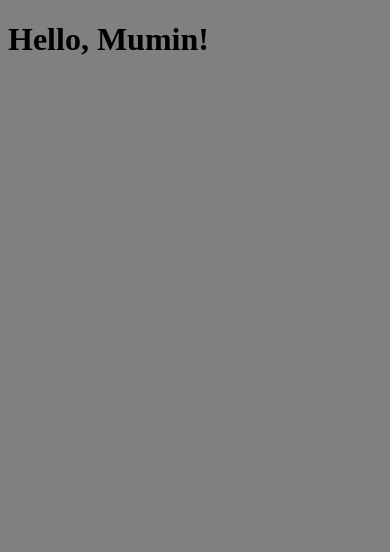
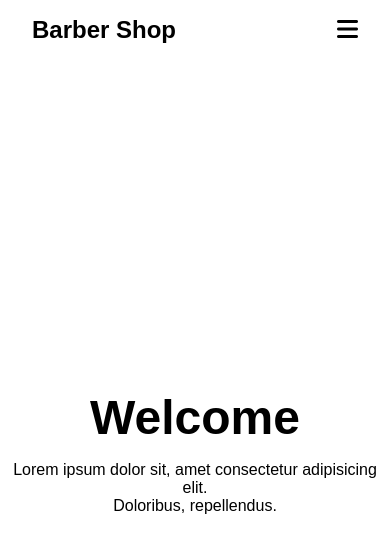
Before and after one commit to ToEzzy/Web-Marketing, a plain HTML site: page HTML/index.html in a window 390 px wide. Drawn offline with Linux system fonts and the light colour scheme.

Commit message:
Navbar added & responsive CSS

```diff
--- a/CSS/style.css
+++ b/CSS/style.css
@@ -1,5 +1,149 @@
 * {
-  text-decoration: none !important;
-  list-style: none !important;
-  background-color: gray;
+  margin: 0;
+  padding: 0;
+  box-sizing: border-box;
+  font-family: Arial, Helvetica, sans-serif;
+  list-style: none;
+  text-decoration: none;
 }
+
+body {
+  height: 100vh;
+  background-color: white;
+
+}
+
+a {
+  color: black;
+  font-size: 1rem;
+}
+
+a:hover {
+  color: brown;
+}
+
+header {
+  position: relative;
+  padding: 0 2rem;
+}
+
+.navbar {
+  width: 100%;
+  height: 60px;
+  max-width: 1200px;
+  margin: 0 auto;
+  display: flex;
+  align-items: center;
+  justify-content: space-between;
+}
+
+.navbar .logo a {
+  font-size: 1.5rem;
+  font-weight: bold;
+}
+
+.navbar .links {
+  display: flex;
+  gap: 2rem;
+}
+
+.navbar .toggle_btn {
+  color: #fff;
+  font-size: 1.5rem;
+  cursor: pointer;
+  display: none;
+}
+
+.action_btn {
+  background-color: orange;
+  color: #fff;
+  padding: 0.5rem 1rem;
+  border: none;
+  outline: none;
+  border-radius: 20px;
+  font-size: 0.8rem;
+  font-weight: bold;
+  cursor: pointer;
+  transition: scale 0.2s ease;
+}
+
+.action_btn:hover {
+  scale: 1.05;
+  color: #fff;
+}
+
+.action_btn:active {
+  scale: 0.95;
+}
+
+/* Dropdown Menu */
+.dropdown_menu {
+  display: none;
+  position: absolute;
+  right:  2rem;
+  top: 60px;
+  height: 0;
+  width: 300px;
+  background: rgba(0, 0, 0, 0.137);
+  backdrop-filter: blur(15px);
+  border-radius: 10px;
+  overflow: hidden;
+  transition: height 0.2s cubic-bezier(0.175, 0.885, 0.32, 1.275);
+}
+
+.dropdown_menu.open{
+  height: 240px;
+}
+
+.dropdown_menu li {
+  padding: 0.7rem;
+  display: flex;
+  align-items: center;
+  justify-content: center;
+}
+
+.dropdown_menu .action_btn {
+  width: 100%;
+  display: flex;
+  justify-content: center;
+}
+
+/* Hero */
+section#hero{
+  height: calc(100vh - 60px);
+  display: flex;
+  flex-direction: column;
+  align-items: center;
+  justify-content: center;
+  text-align: center;
+  color: black;
+}
+
+#hero h1 {
+  font-size: 3rem;
+  margin-bottom: 1rem;
+}
+
+/* Responsive Design */
+@media (max-width: 992px) {
+  .navbar .links,
+  .navbar .action_btn{
+    display: none;
+  }
+
+  .navbar .toggle_btn{
+    display: block;
+    color: black;
+  }
+
+  .dropdown_menu {
+    display: block;
+  }
+}
+
+@media (max-width: 576px) {
+.dropdown_menu {
+  left:2rem;
+  width: unset;
+}
+}
--- a/HTML/index.html
+++ b/HTML/index.html
@@ -4,12 +4,63 @@
 <head>
     <meta charset="utf-8">
     <meta name="viewport" content="width=device-width, initial-scale=1">
+    <!-- Link to CDNJS -->
+    <link rel="stylesheet" href="https://cdnjs.cloudflare.com/ajax/libs/font-awesome/6.4.2/css/all.min.css"
+        integrity="sha512-z3gLpd7yknf1YoNbCzqRKc4qyor8gaKU1qmn+CShxbuBusANI9QpRohGBreCFkKxLhei6S9CQXFEbbKuqLg0DA=="
+        crossorigin="anonymous" referrerpolicy="no-referrer" />
+    <!-- Link to CSS -->
     <link rel="stylesheet" href="/CSS/style.css">
     <title> Barber Shop </title>
 </head>
 
 <body>
-    <h1>Hello, Mumin!</h1>
+    <!-- Navbar + responsive desgin -->
+    <header>
+        <div class="navbar">
+            <div class="logo"><a href="#"> Barber Shop </a></div>
+            <ul class="links">
+                <li><a href="hero"> Home </a></li>
+                <li><a href="about"> About </a></li>
+                <li><a href="services"> Services </a></li>
+                <li><a href="contact"> Contact </a></li>
+            </ul>
+            <a href="#" class="action_btn"> Get Started </a>
+            <div class="toggle_btn">
+                <i class="fa-solid fa-bars"></i>
+            </div>
+        </div>
+        <div class="dropdown_menu">
+            <li><a href="hero"> Home </a></li>
+            <li><a href="about"> About </a></li>
+            <li><a href="services"> Services </a></li>
+            <li><a href="contact"> Contact </a></li>
+            <li> <a href="#" class="action_btn"> Get Started </a> </li>
+        </div>
+    </header>
+
+    <main>
+        <section id="hero">
+            <h1>Welcome</h1>
+            <p>Lorem ipsum dolor sit, amet consectetur adipisicing elit. <br> Doloribus, repellendus.</p>
+        </section>
+
+    </main>
+
+    <script>
+        const toggleBtn = document.querySelector('.toggle_btn')
+        const toggleBtnIcon = document.querySelector('.toggle_btn i')
+        const dropDownMenu = document.querySelector('.dropdown_menu')
+        toggleBtn.onclick = function () {
+            dropDownMenu.classList.toggle('open')
+            const isOpen = dropDownMenu.classList.contains('open')
+
+            toggleBtnIcon.classList = isOpen
+                ? 'fa-solid fa-xmark'
+                : 'fa-solid fa-bars'
+        }
+
+    </script>
+
 </body>
 
 </html>
```
